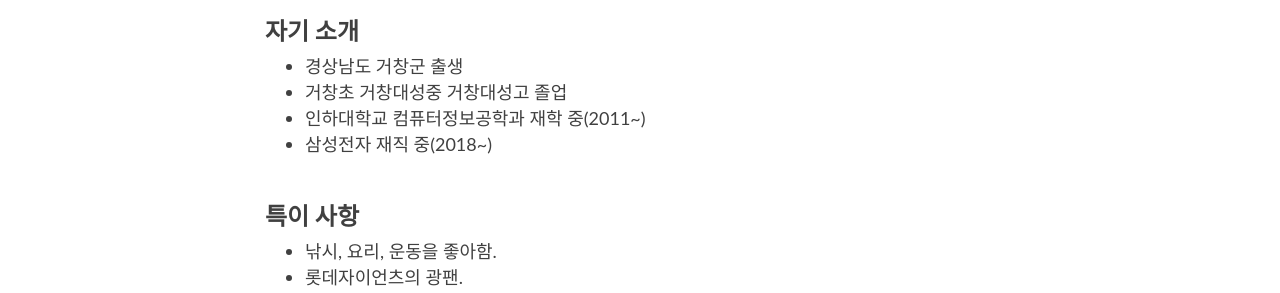
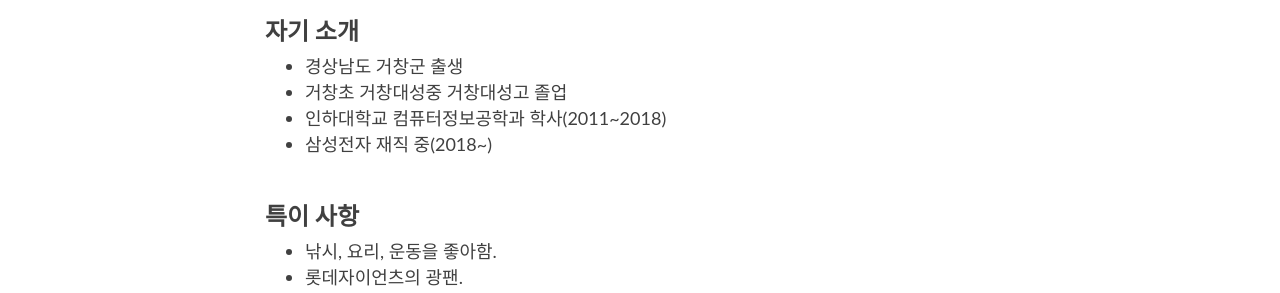
Before and after one commit to tmdghks944/tmdghks944.github.io, a Jekyll site: the page built from aboutme.md, in a window 1280 px wide and 1052 px high. Shown: the part 338-631 px from the top of the window. Built offline with Jekyll 4.4.1, drawn with Linux system fonts in a browser that asks for light colours; nearby versions of some CDN libraries.

Commit message:
Update aboutme.md

```diff
--- a/aboutme.md
+++ b/aboutme.md
@@ -10,7 +10,7 @@ title: About me
 ### 자기 소개
 - 경상남도 거창군 출생<br/>
 - 거창초 거창대성중 거창대성고 졸업<br/>
-- 인하대학교 컴퓨터정보공학과 재학 중(2011~)<br/>
+- 인하대학교 컴퓨터정보공학과 학사(2011~2018)<br/>
 - 삼성전자 재직 중(2018~)<br/><br/>
 
 
```
